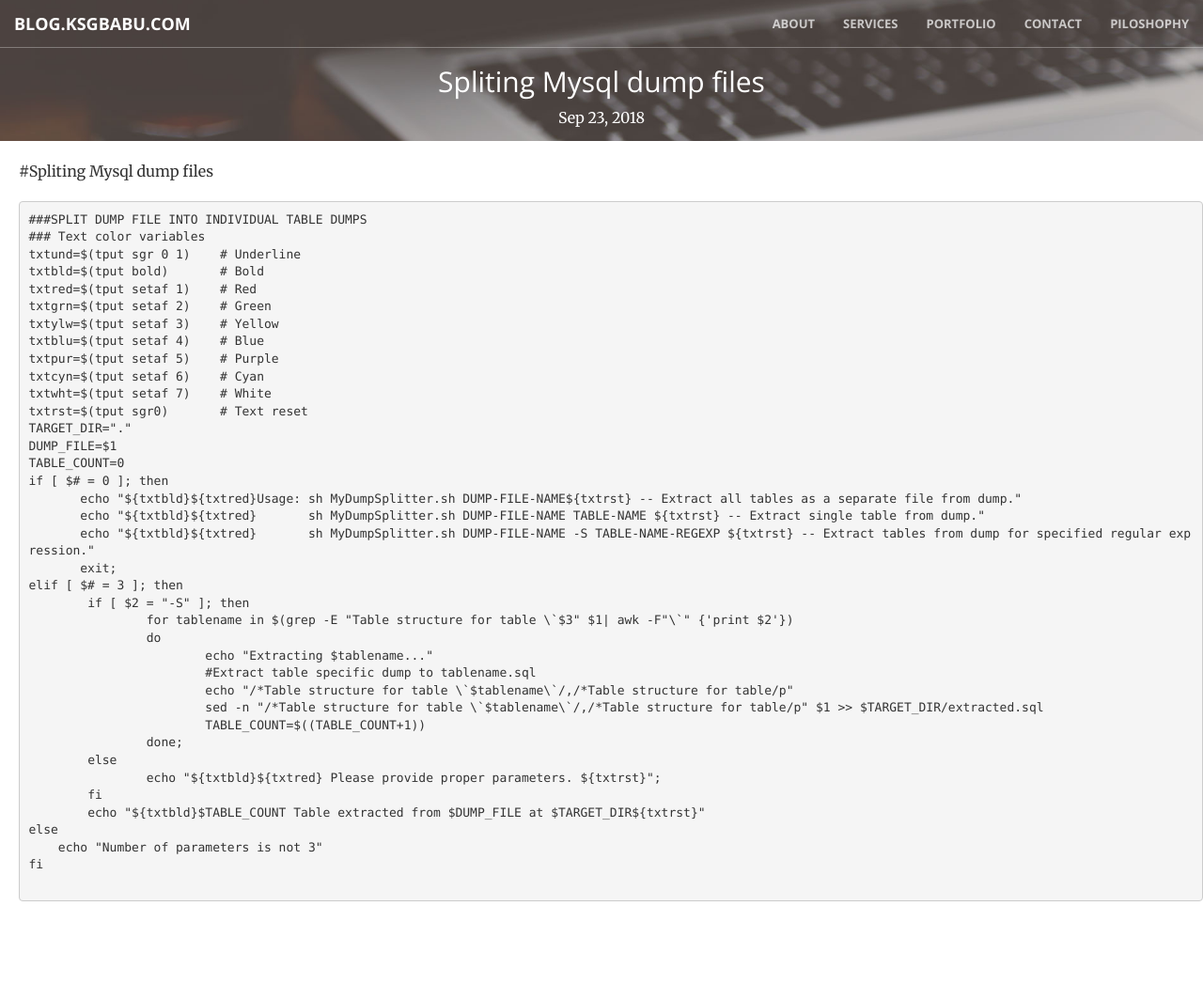
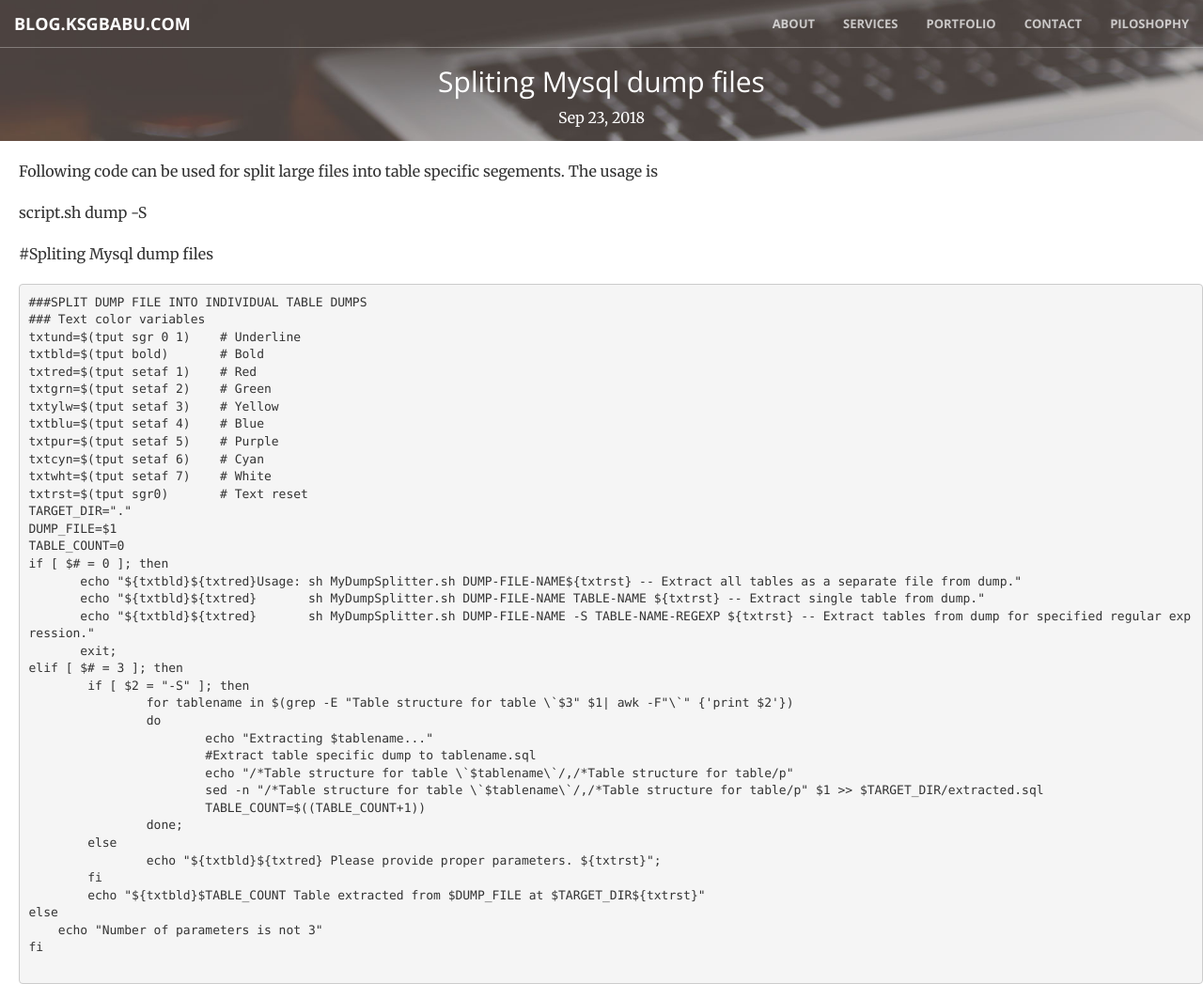
Before and after one commit to ksgbabu/ksgbabu.github.io, a Jekyll site: the page built from _posts/sept-2018/2018-09-23-splitting-mysql-dump-files.md, in a window 1280 px wide and 1047 px high. Shown: the whole window at 94% size. Built offline with Jekyll 4.4.1, drawn with Linux system fonts in a browser that asks for light colours.

Commit message:
Splitting mysql dump files

```diff
--- a/_posts/sept-2018/2018-09-23-splitting-mysql-dump-files.md
+++ b/_posts/sept-2018/2018-09-23-splitting-mysql-dump-files.md
@@ -2,6 +2,10 @@
 layout: post
 title: Spliting Mysql dump files
 ---
+
+Following code can be used for split large files into table specific segements.  The usage is
+
+script.sh dump -S <table-name>
 
 #Spliting Mysql dump files
 
```
